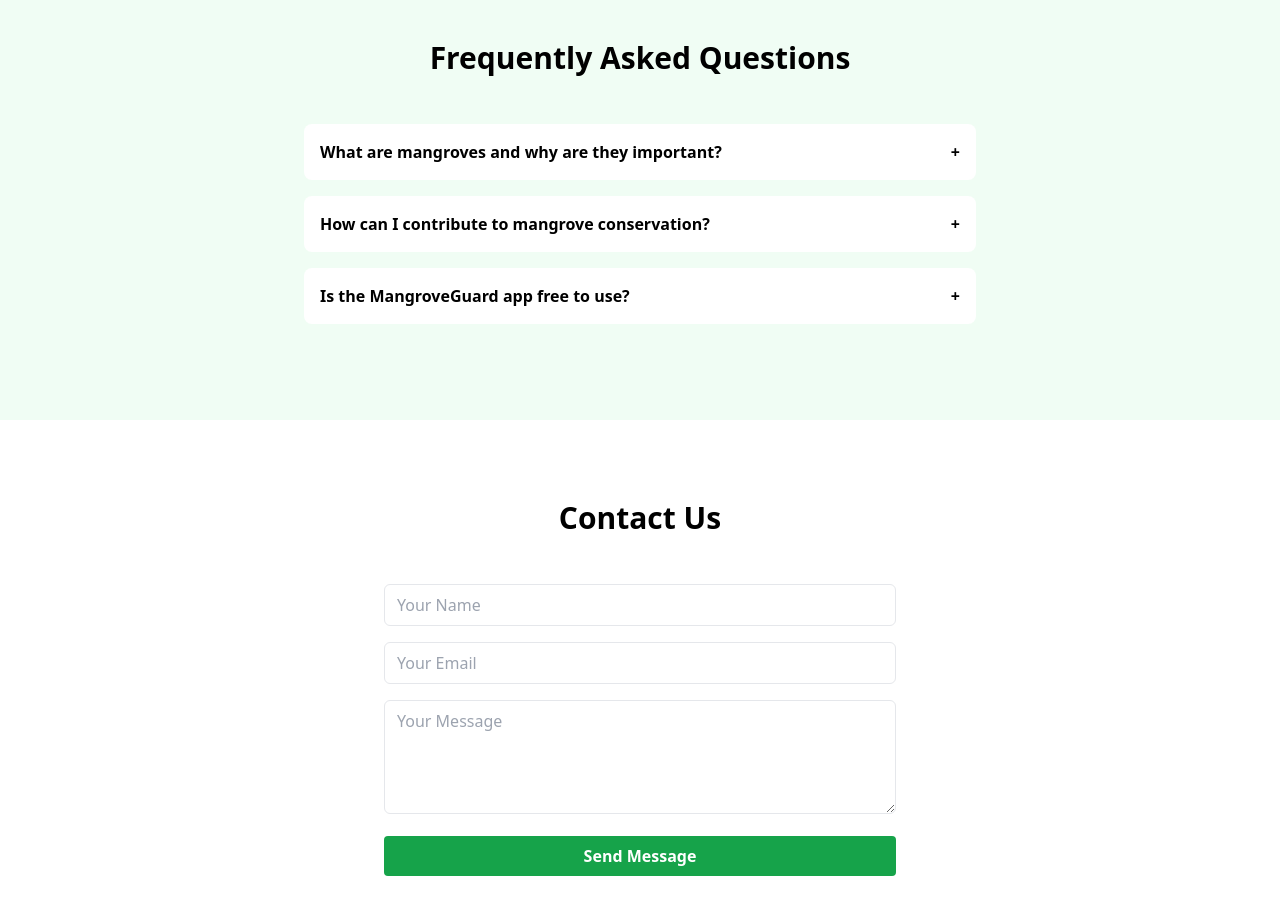
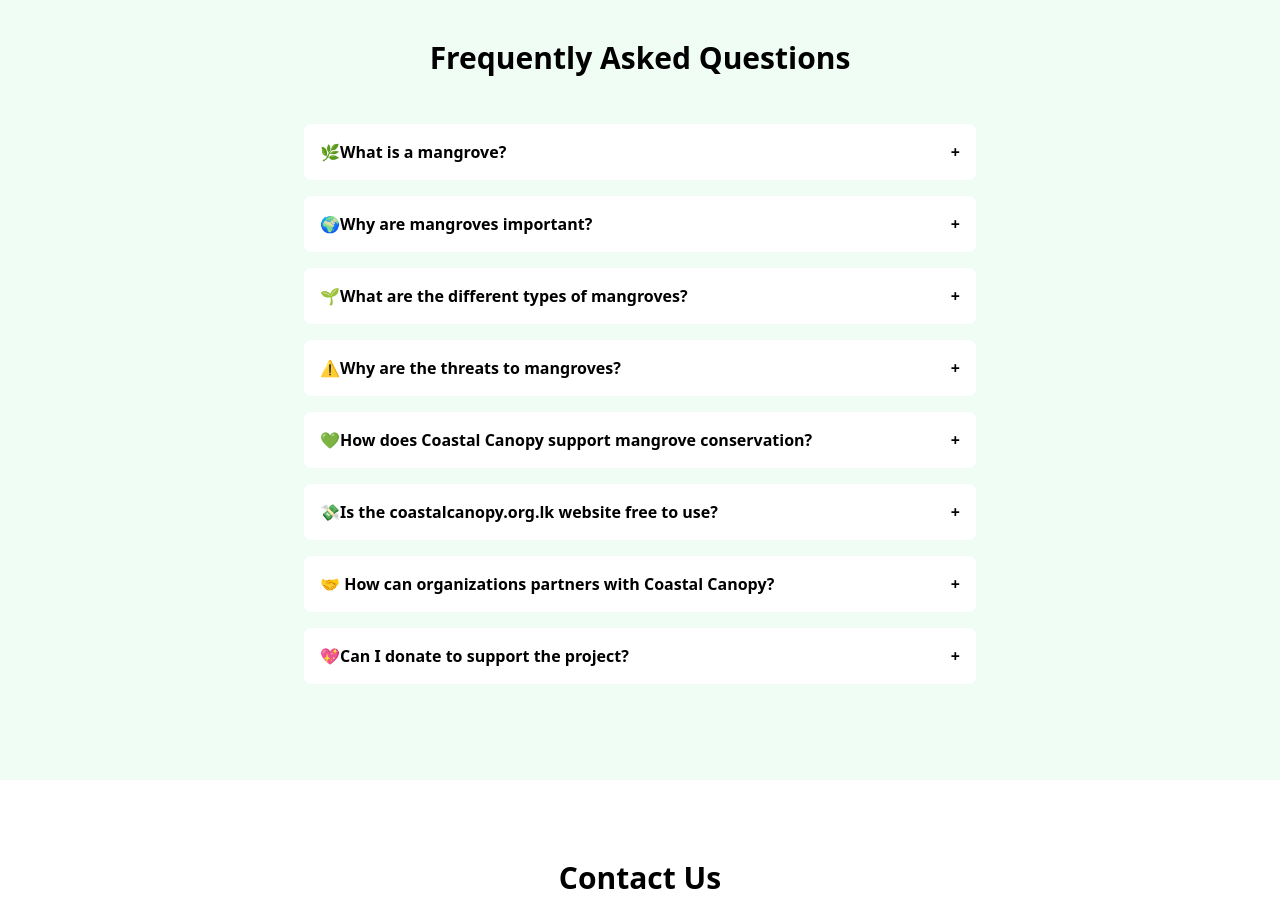
Before and after one commit to CoastalCanopy-CS149/MarketingWebsite, a React (Vite) app in the folder CoastalCanopymarketingWebsite/: page / in a window 1280 px wide. Shown: the part 2200-3121 px from the top of the page. Built offline with nearby package versions, Linux system fonts and the light colour scheme.

Commit message:
feat: Modify FAQ section content

```diff
--- a/CoastalCanopymarketingWebsite/src/assets/components/FAQ.jsx
+++ b/CoastalCanopymarketingWebsite/src/assets/components/FAQ.jsx
@@ -2,20 +2,55 @@
 
 const faqs = [
   {
-    question: "What are mangroves and why are they important?",
+    question: "🌿What is a mangrove?",
     answer:
-      "Mangroves are unique trees that grow in coastal saline or brackish water. They are crucial for protecting coastlines, providing habitats for diverse species, and sequestering large amounts of carbon.",
+      "A mangrove is a type of coastal tree or shrub that grows in salty or brackish water along shorelines, estuaries, and tidal areas in tropical and subtropical regions. Mangroves have special adaptations like aerial roots (prop roots or pneumatophores) that help them survive in waterlogged and oxygen-poor soil.",
   },
   {
-    question: "How can I contribute to mangrove conservation?",
-    answer:
-      "You can contribute by using our app to report on local mangrove conditions, participating in community planting events, and spreading awareness about the importance of mangroves.",
+    question: "🌍Why are mangroves important?",
+    answer: [
+      "Coastal Protection     - They act as natural barriers against storms, tsunamis, and erosion.",
+      "Biodiversity Hotspots  - Provide shelter and breeding grounds for fish and other wildlife.",
+      "Carbon Storage         - Store large amounts of carbon, helping to combat climate change.",
+      "Livelihood Support     - Local communities depend on them for fishing, and ecotourism.",
+    ],
   },
   {
-    question: "Is the MangroveGuard app free to use?",
+    question: "🌱What are the different types of mangroves?",
     answer:
-      "Yes, the MangroveGuard app is free to download and use. We believe in making conservation tools accessible to everyone.",
+      "Some common mangrove species include red mangrove (Rhizophora), black mangrove (Avicennia), white mangrove (Laguncularia), and buttonwood mangrove (Conocarpus)",
   },
+  {
+    question: "⚠️Why are the threats to mangroves?",
+    answer: [
+      "Coastal development",
+      "Pollution",
+      "Climate change",
+      "Overharvesting and unsustainable practices",
+      "Invasive species",
+    ],
+  },
+  {
+    question: "💚How does Coastal Canopy support mangrove conservation?",
+    answer:
+      "Coastal Canopy supports mangrove conservation by leveraging technology and community engagement. Through GIS-based mapping, users can monitor mangrove coverage, while community reporting allows people to flag threats like deforestation and pollution. Our gamification system encourages participation with rewards, and we provide educational resources to raise awareness. Additionally, we collaborate with environmental organizations and local communities to drive sustainable conservation efforts.",
+
+  },
+    {
+      question: "💸Is the coastalcanopy.org.lk website free to use?",
+      answer:"Yes, the coastalcanopy.org.lk website is free to use for individuals who wish to participate in mangrove mapping, reporting, and education.",
+
+  },
+  {
+    question: "🤝 How can organizations partners with Coastal Canopy?",
+    answer:"Organizations can partner with Coastal Canopy by contacting us directly through our website or email.",
+
+},
+{
+  question: "💖Can I donate to support the project?",
+  answer: "Yes, you can donate to Coastal Canopy to support our mission of protecting mangrove ecosystems. Donations help fund conservation projects, technological advancements, and community outreach initiatives.",
+
+},
 ]
 
 function FAQ() {
@@ -39,7 +74,19 @@
                 {faq.question}
                 <span>{openIndex === index ? "-" : "+"}</span>
               </button>
-              {openIndex === index && <div className="p-4 bg-green-100 rounded-b-lg">{faq.answer}</div>}
+              {openIndex === index && (
+                <div className="p-4 bg-green-100 rounded-b-lg">
+                  {Array.isArray(faq.answer) ? (
+                    <ul className="list-disc list-inside">
+                      {faq.answer.map((point, i) => (
+                        <li key={i}>{point}</li>
+                      ))}
+                    </ul>
+                  ) : (
+                    <p>{faq.answer}</p>
+                  )}
+                </div>
+              )}
             </div>
           ))}
         </div>
```
